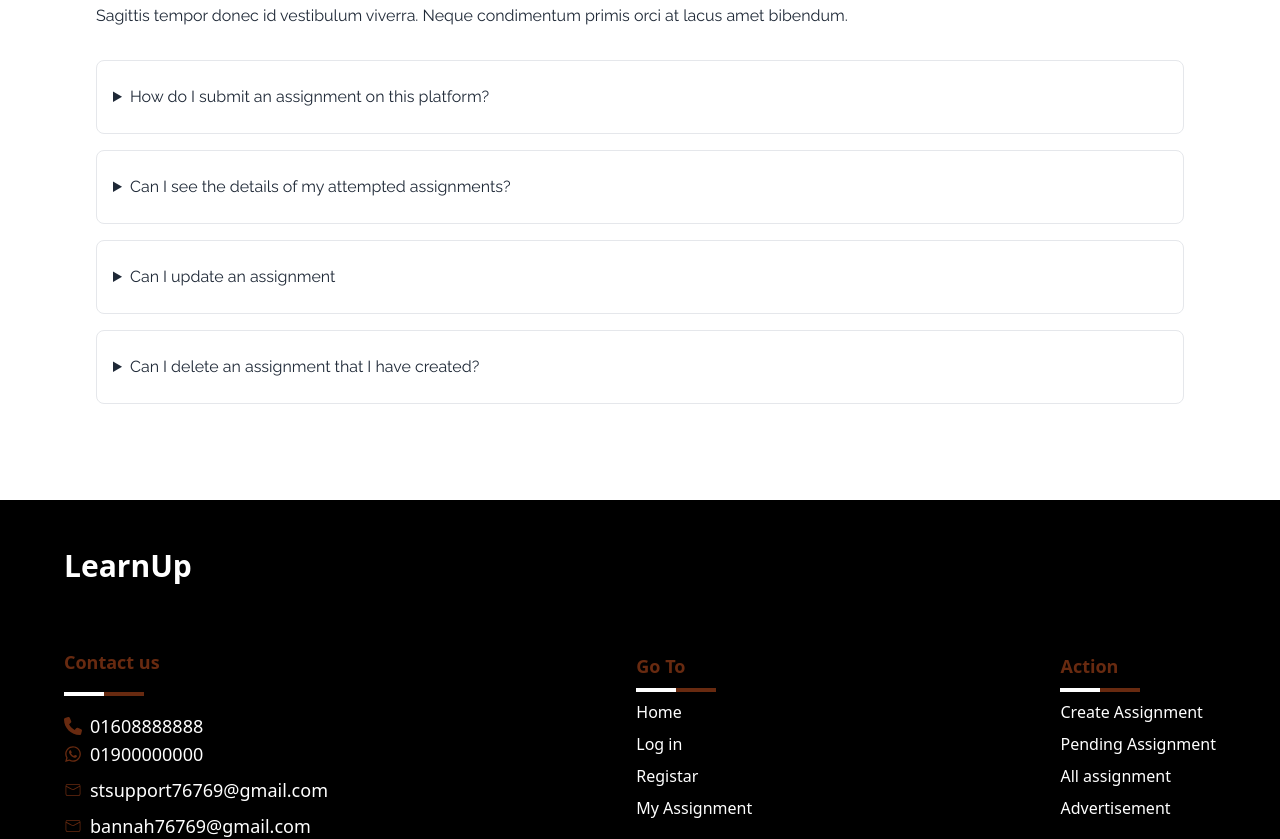
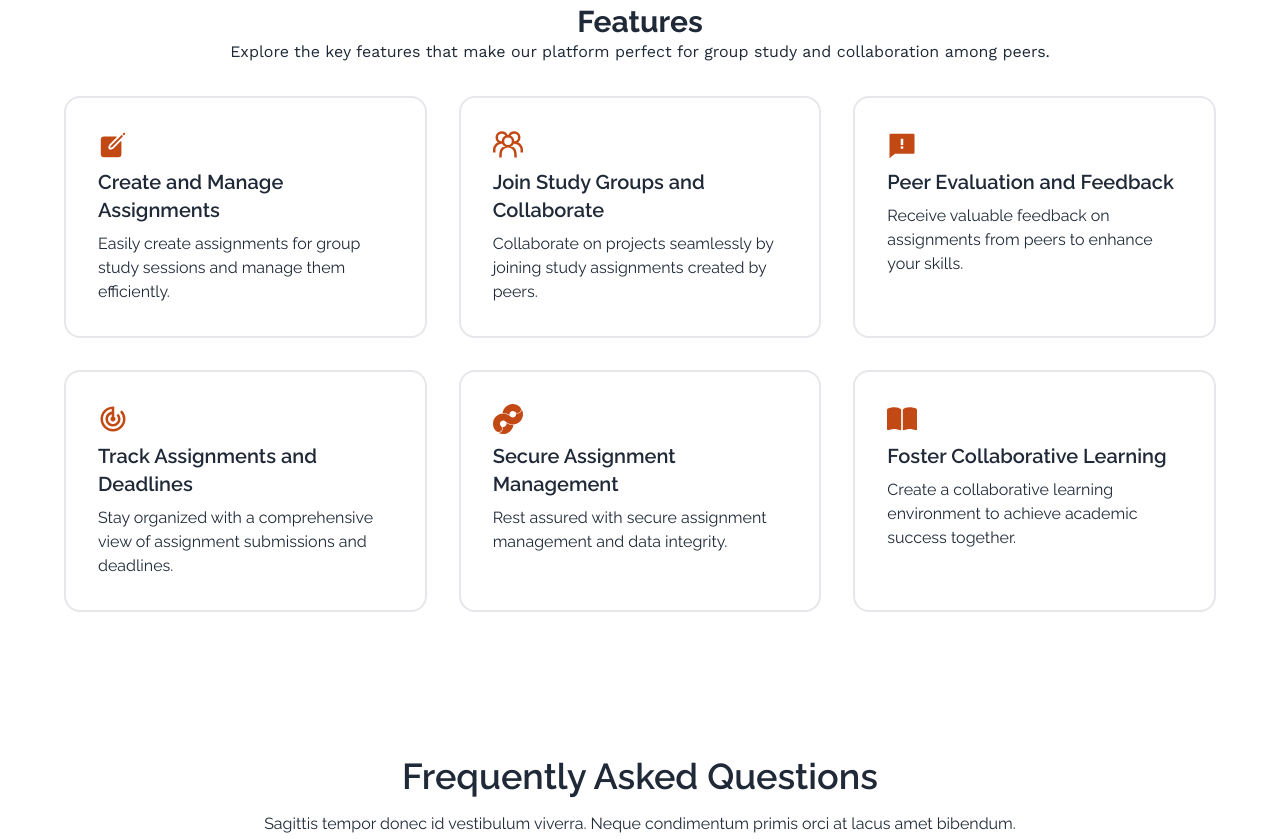
Before and after one commit to rakib3719/LearnUp-client-side, a React (Vite) app: page / in a window 1280 px wide. Shown: the part 860-1699 px from the top of the page. Built offline with nearby package versions, Linux system fonts and the light colour scheme; no server answers.

Commit message:
login and create page validation done

```diff
--- a/src/component/assignmentCard/AssignmentCard.jsx
+++ b/src/component/assignmentCard/AssignmentCard.jsx
@@ -5,13 +5,14 @@ import { MdSystemUpdateAlt } from "react-icons/md";
 import { MdDeleteForever } from "react-icons/md";
 import { FaCalendar, FaMarker } from 'react-icons/fa';
 import { useNavigate } from 'react-router-dom';
+import useTheme from '../../hook/useTheme';
 
 
 
 const AssignmentCard = ({assignMentData, deleteHandle}) => {
 const navigate = useNavigate()
     const {title, description, mark,email,_id, thumb_img, level, date} = assignMentData;
-
+ const {isDarkMode} = useTheme()
 
     return (
         <div className="card card-compact  bg-base-100 border  " >
@@ -46,7 +47,7 @@ const navigate = useNavigate()
     <button onClick={()=>{
 navigate(`/assDetails/${_id}`)
 
-    }} className="btn w-full font-poppoins  bg-transparent  text-black    border-4 flex items-center gap-2">  <MdSystemUpdateAlt /> View Assignment</button>
+    }} className="btn w-full font-poppoins  bg-gray-200 text-black     flex items-center gap-2">  <MdSystemUpdateAlt /> View Assignment</button>
         </div>
       </div>
     );
--- a/src/component/banner/Banner.jsx
+++ b/src/component/banner/Banner.jsx
@@ -7,14 +7,14 @@ import useTheme from '../../hook/useTheme';
 const Banner = () => {
 	const {isDarkMode} = useTheme()
     return (
-        <div  className=''>
+        <div  className='mt-8'>
  <div className={` ${!isDarkMode ? 'bg-gray-100 ': 'border text-white'}  rounded-md text-gray-800`}>
 	<div className="container flex flex-col justify-center p-6 mx-auto sm:py-12 lg:py-24 lg:flex-row lg:justify-between">
 		<div className="flex flex-col justify-center p-6 text-center rounded-sm lg:max-w-md xl:max-w-lg lg:text-left">
 			<h1 className="  text-3xl md:text-5xl font-bold leading-none sm:text-6xl">Start
 				<span className="dark:text-[#C24914]">learning </span>with us now!
 			</h1>
-			<p className="mt-6 mb-8 text-lg sm:mb-12">Begin your educational voyage with our comprehensive platform! Explore varied assignments
+			<p className="mt-6 mb-8 sm:text-lg sm:mb-12">Begin your educational voyage with our comprehensive platform! Explore varied assignments
 				<br  className="hidden md:inline lg:hidden" /> tailored to improve your skills and foster success.
 			</p>
 			<div className="flex flex-col space-y-4 sm:items-center sm:justify-center sm:flex-row sm:space-y-0 sm:space-x-4 lg:justify-start">
--- a/src/component/faq/Faq.jsx
+++ b/src/component/faq/Faq.jsx
@@ -5,12 +5,12 @@ const Faq = () => {
 const {isDarkMode} = useTheme()
 
     return (
-        <div id="faq" className="mt-8 font-raleway">
+        <div id="faq" className="font-raleway mt-28">
             <section className={`${!isDarkMode ? 'b' : 'bo rounded'} da0`}>
 	<div className="container flex flex-col justify-center px-4 py-8 mx-auto md:p-8">
-		<h2 className="text-2xl font-semibold sm:text-4xl">Frequently Asked Questions</h2>
-		<p className="mt-4 mb-8 dark:text-gray-600">Sagittis tempor donec id vestibulum viverra. Neque condimentum primis orci at lacus amet bibendum.</p>
-		<div className="space-y-4">
+		<h2 className="text-2xl text-center font-semibold sm:text-4xl">Frequently Asked Questions</h2>
+		<p className="mt-4 mb-8 text-center dark:text-gray-600">Sagittis tempor donec id vestibulum viverra. Neque condimentum primis orci at lacus amet bibendum.</p>
+		<div className="space-y-4  border p-4 sm:p-8 md:p-12 rounded-lg">
 			<details className="w-full border rounded-lg">
 				<summary className="px-4 py-6 focus:outline-none focus-visible:dark:ring-violet-600">How do I submit an assignment on this platform?</summary>
 				<p className="px-4 py-6 pt-0 ml-4 -mt-4 dark:text-gray-600">To submit an assignment, you need to first create an account and log in. Once logged in, navigate to the "View Assignment"  section where you can upload your assignment file along with any additional details or instructions provided by your instructor. After submission, you will receive a confirmation message, and your assignment will be marked as pending until it is reviewed by the respective evaluator. </p>
--- a/src/component/feature/Feature.jsx
+++ b/src/component/feature/Feature.jsx
@@ -1,8 +1,104 @@
+import { IoCreate } from "react-icons/io5";
+import { GrGroup } from "react-icons/gr";
+import { RiFeedbackFill } from "react-icons/ri";
+import { MdTrackChanges } from "react-icons/md";
+import { SiGooglecampaignmanager360 } from "react-icons/si";
+import { FaBookOpen } from "react-icons/fa6";
+const Feature = () => {
+    return (
+<div className="mt-28">
 
 
-const Feature = () => {
-    return (
-    <p>d</p>
+<div  className="text-center">
+
+<h1  className="text-3xl font-raleway font-bold "  >Features</h1>
+<p  className="font-work-sense">Explore the key features that make our platform perfect for group study and collaboration among peers.</p>
+</div>
+
+<div   className="feture-Item mt-8 font-raleway grid md:grid-cols-2 lg:grid-cols-3 gap-8" >
+
+<div className="card  border-2 ">
+  <div className="card-body">
+  <IoCreate className="text-3xl text-[#C24914]"/>
+
+    <h2 className="card-title">Create and Manage Assignments</h2>
+    <p>Easily create assignments for group study sessions and manage them efficiently.</p>
+
+  </div>
+</div>
+
+
+
+<div className="card  border-2 ">
+  <div className="card-body">
+  <GrGroup className="text-3xl text-[#C24914]"/>
+
+    <h2 className="card-title">Join Study Groups and Collaborate</h2>
+    <p>Collaborate on projects seamlessly by joining study assignments created by peers.</p>
+
+  </div>
+</div>
+
+
+
+
+
+
+
+<div className="card  border-2 ">
+  <div className="card-body">
+  <RiFeedbackFill className="text-3xl text-[#C24914]"/>
+
+    <h2 className="card-title">Peer Evaluation and Feedback</h2>
+    <p>Receive valuable feedback on assignments from peers to enhance your skills.</p>
+
+  </div>
+</div>
+
+
+
+
+
+<div className="card  border-2 ">
+  <div className="card-body">
+  <MdTrackChanges className="text-3xl text-[#C24914]"/>
+
+    <h2 className="card-title">Track Assignments and Deadlines</h2>
+    <p>Stay organized with a comprehensive view of assignment submissions and deadlines.</p>
+
+  </div>
+</div>
+
+
+
+
+<div className="card  border-2 ">
+  <div className="card-body">
+  <SiGooglecampaignmanager360 className="text-3xl text-[#C24914]"/>
+
+    <h2 className="card-title">Secure Assignment Management</h2>
+    <p>Rest assured with secure assignment management and data integrity.</p>
+
+  </div>
+</div>
+
+
+
+
+
+<div className="card  border-2 ">
+  <div className="card-body">
+  <FaBookOpen className="text-3xl text-[#C24914]"/>
+
+    <h2 className="card-title">Foster Collaborative Learning</h2>
+    <p>Create a collaborative learning environment to achieve academic success together.</p>
+
+  </div>
+</div>
+</div>
+
+
+</div>
     );
 };
 
--- a/src/component/footer/Footer.jsx
+++ b/src/component/footer/Footer.jsx
@@ -18,37 +18,37 @@ const Footer = () => {
 
 
 <div className="py-8">
-<h4  className="text-3xl font-bold text-white font-poppins mt-4" >LearnUp </h4>
+<h4  className="sm:text-3xl  ml-4 sm:ml-0 text-xl font-bold text-white font-poppins mt-4" >LearnUp </h4>
 </div>
 
 
 
-  <div className="sm:flex text-center sm:text-left mx-auto justify-between items-center ">
+  <div className="sm:flex ml-4 sm:ml-0 sm:text-left mx-auto justify-between items-center ">
 
 
 
 <div  className="mt-4 text-white " >
-<p  className="text-[#682a10] mt-4 font-bold text-lg font-playFair" >Contact us</p>
+<p  className="text-[#C24914] mt-4 font-bold text-lg font-playFair" >Contact us</p>
 
-<div  className="flex mt-4 mb-4 justify-center sm:justify-start" >
+<div  className="flex mt-4 mb-4 " >
 <p   className="bg-white w-10 h-1" ></p>
-<p  className="bg-[#682a10] w-10 h-1   " ></p>
+<p  className="bg-[#C24914] w-10 h-1   " ></p>
 
 </div>
 
 
-    <p   className="flex gap-2 justify-center sm:justify-start items-center text-lg">  <FaPhone  className="text-[#682a10]"></FaPhone> 01608888888 </p>
-    <p   className="flex gap-2 justify-center sm:justify-start items-center text-lg">  <FaWhatsapp  className="text-[#682a10]"></FaWhatsapp> 01900000000 </p>
-    <p   className="flex gap-2 justify-center sm:justify-start mt-2 items-center text-lg">  <CiMail  className="text-[#682a10]"></CiMail> stsupport76769@gmail.com </p>
-    <p   className="flex gap-2 justify-center sm:justify-start mt-2 items-center text-lg">  <CiMail  className="text-[#682a10]"></CiMail> bannah76769@gmail.com </p>
+    <p   className="flex gap-2 items-center text-lg">  <FaPhone  className="text-[#C24914]"></FaPhone> 01608888888 </p>
+    <p   className="flex gap-2 items-center text-lg">  <FaWhatsapp  className="text-[#C24914]"></FaWhatsapp> 01900000000 </p>
+    <p   className="flex gap-2 mt-2 items-center text-lg">  <CiMail  className="text-[#C24914]"></CiMail> stsupport76769@gmail.com </p>
+    <p   className="flex gap-2 mt-2 items-center text-lg">  <CiMail  className="text-[#C24914]"></CiMail> bannah76769@gmail.com </p>
 </div>
 
 <nav className="flex flex-col text-white space-y-2">
-<p  className="text-[#682a10] mt-4 font-bold text-lg font-playFair" >Go To</p>
+<p  className="text-[#C24914] mt-4 font-bold text-lg font-playFair" >Go To</p>
 
-<div  className="flex mt-4 mb-4 justify-center sm:justify-start" >
+<div  className="flex mt-4 mb-4 " >
 <p   className="bg-white w-10 h-1" ></p>
-<p  className="bg-[#682a10] w-10 h-1   " ></p>
+<p  className="bg-[#C24914] w-10 h-1   " ></p>
 
 </div>
     <Link to='/' className="link link-hover">Home</Link>
@@ -57,11 +57,11 @@ const Footer = () => {
     <Link to={'/myAssignment'} className="link link-hover">My Assignment</Link>
   </nav>
 <nav className="flex flex-col space-y-2 text-white">
-<p  className="text-[#682a10] mt-4 font-bold text-lg font-playFair" >Action</p>
+<p  className="text-[#C24914] mt-4 font-bold text-lg font-playFair" >Action</p>
 
-<div  className="flex mt-4 mb-4 justify-center sm:justify-start" >
+<div  className="flex mt-4 mb-4 " >
 <p   className="bg-white w-10 h-1" ></p>
-<p  className="bg-[#682a10] w-10 h-1   " ></p>
+<p  className="bg-[#C24914] w-10 h-1   " ></p>
 
 </div>
     <Link to='/create_ass' className="link link-hover"   >Create Assignment</Link>
--- a/src/component/navbar/Navbar.jsx
+++ b/src/component/navbar/Navbar.jsx
@@ -39,7 +39,7 @@ const Navbar = () => {
 
     return (
         <div   className="navbar   z-10 relative">
-          <div  className="fixed right-0 top-12"><Theme></Theme></div>
+          <div  className="absolute right-3 top-24 lg:top-28"><Theme></Theme></div>
         <div className="navbar ">
  <div className="navbar-start">
    <div className="dropdown">
--- a/src/pages/login/Login.jsx
+++ b/src/pages/login/Login.jsx
@@ -94,13 +94,13 @@ const {isDarkMode} = useTheme()
 
 
     return (
-        <div className={`${!isDarkMode && 'bg-gray-300'} rounded-md p-4`}>
+        <div className={`${!isDarkMode && 'bg-gray-300'} mt-12 rounded-md p-4`}>
              <ToastContainer></ToastContainer>
 
           <div  className="loginbg md:flex gap-8 justify-between pt-20 pb-20">
-      <div>
+      <div className="hidden md:flex">
 
-        <img src={loginImg} alt="" />
+        <img src={loginImg} alt="" className="" />
       </div>
 
             <div className={` mx-auto ${!isDarkMode ? 'bg-white ': 'border shadow-lg'} p-4 rounded-lg md:w-[650px] md:mr-8   `}>
--- a/src/pages/login/registar/Registar.jsx
+++ b/src/pages/login/registar/Registar.jsx
@@ -83,18 +83,18 @@ const {registar, updateUser} = useAuth()
     }
 
     return (
-        <div>
+        <div  className="mt-16">
 
 
            <ToastContainer></ToastContainer>
         <div  className={`${!isDarkMode && 'bg-gray-300'} gap-16 md:flex items-center pt-20 pb-20`}>
-      <div className="md:1/2 regbg" >
+      <div className="md:1/2 hidden md:flex" >
 <img src={regBg} alt="" />
 
       </div>
 
 
-      <div className={` mx-auto ${!isDarkMode ? 'bg-white ': 'border shadow-lg'} p-4 rounded-lg md:w-[800px] md:mr-8   `}>
+      <div className={` mx-auto  ${!isDarkMode ? 'bg-white ': 'border shadow-lg'} w-[94%] sm:w-[80%] mx-auto p-4 rounded-lg md:w-[800px] md:mr-8   `}>
 
       <form onSubmit={ regiHandle} >
 
--- a/src/pages/pendingPage/Pending.jsx
+++ b/src/pages/pendingPage/Pending.jsx
@@ -18,7 +18,12 @@ commonAxios('/pending')
 },[])
 
     return (
+
+
+
         <div>
+
+          <h1 className="text-center font-bold font-raleway text-xl md:text-3xl mt-8 mb-8">All Pending Assignment Here</h1>
            <div className="overflow-x-auto">
   <table className="table  table-xs sm:table-sm md:table-md lg:table-lg border border-gray-300 ">
     {/* head */}
--- a/src/pages/update/Update.jsx
+++ b/src/pages/update/Update.jsx
@@ -90,7 +90,7 @@ setLoading(false)
     }
 
     return (
-        <div  className="bg-[#201b6e59] rounded-md">
+        <div  className="bg-[#201b6e59] rounded-md mt-8">
 
         <div   className="p-4 sm:p-12">
 
```
Also changed, not shown: src/pages/assignments/Assignments.jsx (+8 -6 lines), src/pages/createAssinment/CreateAssinment.jsx (+12 -7 lines).
